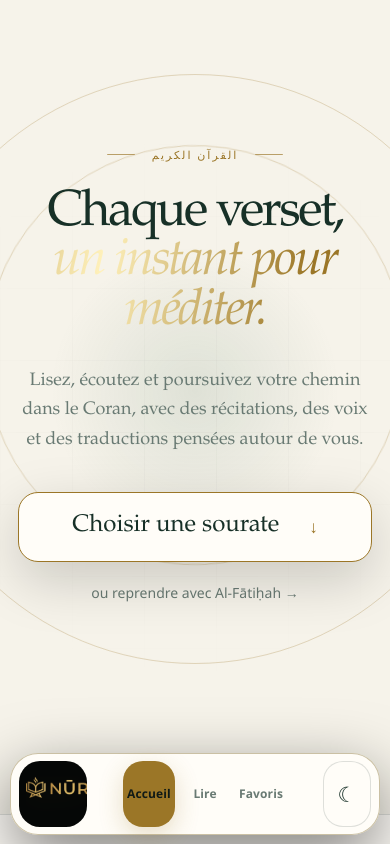
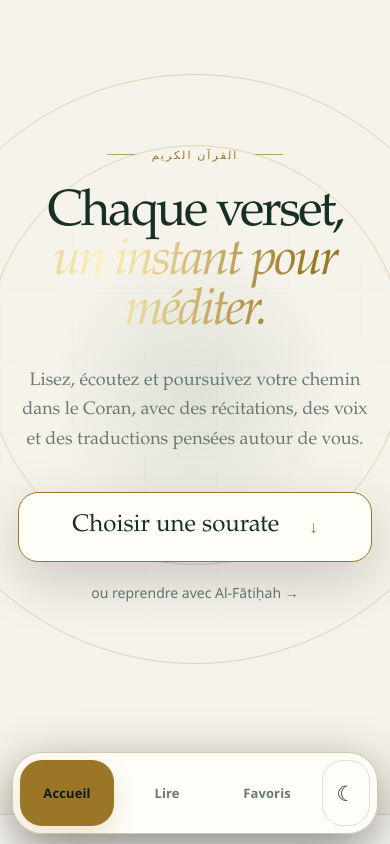
Before and after one commit to NurQuran/Nur, a Next.js app: page / in a window 390 px wide. Shown: the top 844 px of the page. Built offline with nearby package versions, Linux system fonts and the light colour scheme.

Commit message:
Refine mobile navigation

```diff
--- a/app/globals.css
+++ b/app/globals.css
@@ -194,3 +194,31 @@ body{font-family:var(--sans)}
   .media-player{bottom:calc(104px + env(safe-area-inset-bottom));width:calc(100vw - 20px);border-radius:24px}.resume-toast{right:10px;bottom:calc(110px + env(safe-area-inset-bottom));width:calc(100vw - 20px)}
   .site-footer{padding-bottom:20px}.footer-main{padding:28px 18px}.credits{padding:18px}
 }
+
+/* Mobile navigation and dedicated surah selection */
+.mobile-surah-back{display:none}
+@media(max-width:700px){
+  .topbar{left:12px;right:12px;bottom:calc(10px + env(safe-area-inset-bottom));height:82px;grid-template-columns:minmax(0,1fr) auto;gap:8px;padding:7px;border-radius:30px;background:color-mix(in srgb,var(--surface) 94%,transparent);border-color:color-mix(in srgb,var(--gold) 22%,var(--line));box-shadow:0 18px 54px rgba(0,0,0,.46),inset 0 1px rgba(255,255,255,.05)}
+  .topbar>.brand{display:none}
+  .topbar nav{width:100%;grid-template-columns:repeat(3,minmax(0,1fr));gap:6px}
+  .topbar nav a{min-height:66px;padding:8px 10px;border-radius:22px;font-size:13px;font-weight:760}
+  .topbar nav a.active{box-shadow:0 8px 22px color-mix(in srgb,var(--gold) 20%,transparent)}
+  .topbar>.header-actions{gap:6px}
+  .topbar .install-app{display:none}
+  .topbar .icon,.topbar .text-button{width:48px;height:66px;min-height:66px;border-radius:21px}
+
+  .reader-page .reader-rail{display:none}
+  .reader-page.mobile-selecting{display:block;min-height:calc(100svh - 104px);padding:0 14px 112px;background:radial-gradient(circle at 50% 0,color-mix(in srgb,var(--gold) 8%,transparent),transparent 34%)}
+  .reader-page.mobile-selecting .reader-rail{display:flex;position:relative;top:0;width:100%;height:calc(100svh - 124px)!important;min-height:600px;padding:32px 4px 18px;border:0!important;background:transparent;animation:text-rise .5s cubic-bezier(.16,1,.3,1) both}
+  .reader-page.mobile-selecting .reading-area{display:none}
+  .reader-page.mobile-selecting~.site-footer{display:none}
+  .mobile-selecting .rail-surahs h2{margin:0 0 20px;padding:0 4px;font-size:36px;letter-spacing:-.035em}
+  .mobile-selecting .rail-surahs>label{min-height:58px;align-items:center;padding:13px 16px;border-radius:20px;background:var(--surface);font-size:18px}
+  .mobile-selecting .rail-surahs input{font-size:16px}
+  .mobile-selecting .rail-surahs>div{margin-top:14px;padding:2px 2px 20px}
+  .mobile-selecting .rail-surahs button{grid-template-columns:52px 1fr;align-items:center;min-height:68px;margin-bottom:8px;padding:12px 16px;border:1px solid var(--line);border-radius:22px;background:color-mix(in srgb,var(--surface) 88%,transparent);box-shadow:0 8px 24px rgba(0,0,0,.08)}
+  .mobile-selecting .rail-surahs button.active{border-color:color-mix(in srgb,var(--gold) 65%,var(--line));box-shadow:inset 3px 0 var(--gold),0 10px 28px rgba(0,0,0,.12)}
+  .mobile-selecting .rail-surahs button span{font-size:13px}.mobile-selecting .rail-surahs button strong{font-size:18px}
+  .mobile-selecting .rail-nav{margin-top:10px;gap:10px}.mobile-selecting .rail-nav button{min-height:56px;text-align:center;border-radius:18px;font-size:13px}
+  .mobile-surah-back{display:flex;align-items:center;justify-content:center;gap:8px;width:100%;min-height:54px;margin:14px 0 2px;border:1px solid color-mix(in srgb,var(--gold) 42%,var(--line));border-radius:18px;background:color-mix(in srgb,var(--gold) 8%,var(--surface));color:var(--text);font-size:15px;font-weight:700;cursor:pointer}
+}
```
